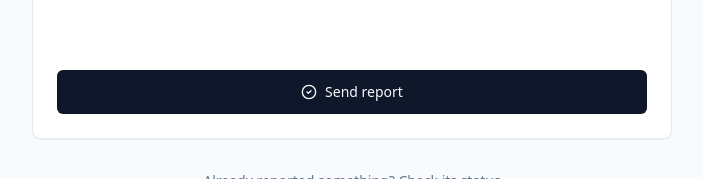
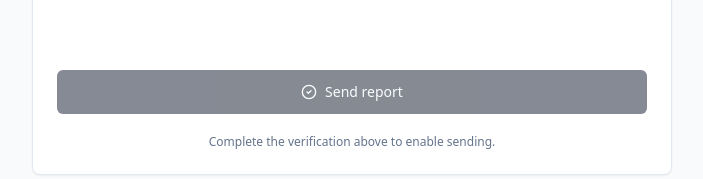
Before and after one commit to fabrizio-ferrentino/my-dev-bugtracker, a Next.js app: page / in a window 1280 px wide. Shown: the part 773-952 px from the top of the page, without its empty margins (288-991 px from the left). Built offline with nearby package versions, Linux system fonts and the light colour scheme; no server answers.

Commit message:
fix: turnstile-optional validation, captcha-gated submit, hydration-safe theme toggle

```diff
--- a/src/components/public/bug-report-form.tsx
+++ b/src/components/public/bug-report-form.tsx
@@ -42,6 +42,12 @@ export function BugReportForm() {
   const [error, setError] = useState<string | null>(null);
   const [fieldErrors, setFieldErrors] = useState<Record<string, string>>({});
   const [fileName, setFileName] = useState<string | null>(null);
+  // When a site key is configured the captcha must be solved first —
+  // otherwise the server rejects the request. (No site key = dev bypass.)
+  const turnstileRequired = Boolean(
+    process.env.NEXT_PUBLIC_TURNSTILE_SITE_KEY,
+  );
+  const captchaPending = turnstileRequired && !turnstileToken;
 
   async function handleSubmit(e: React.FormEvent<HTMLFormElement>) {
     e.preventDefault();
@@ -229,7 +235,7 @@ export function BugReportForm() {
             </p>
           )}
 
-          <Button type="submit" size="lg" disabled={submitting}>
+          <Button type="submit" size="lg" disabled={submitting || captchaPending}>
             {submitting ? (
               <>
                 <Loader2 aria-hidden className="animate-spin" />
@@ -242,6 +248,11 @@ export function BugReportForm() {
               </>
             )}
           </Button>
+          {captchaPending && (
+            <p className="text-center text-xs text-slate-500">
+              Complete the verification above to enable sending.
+            </p>
+          )}
         </form>
       </CardContent>
     </Card>
--- a/src/components/theme-toggle.tsx
+++ b/src/components/theme-toggle.tsx
@@ -2,10 +2,24 @@
 
 import { Moon, Sun } from "lucide-react";
 import { useTheme } from "next-themes";
+import { useEffect, useState } from "react";
 import { Button } from "@/components/ui/button";
 
 export function ThemeToggle() {
   const { theme, setTheme } = useTheme();
+  // Theme is unknown until client mount — render a stable placeholder
+  // before that, otherwise server/client HTML differs (hydration error).
+  const [mounted, setMounted] = useState(false);
+  useEffect(() => setMounted(true), []);
+
+  if (!mounted) {
+    return (
+      <Button variant="ghost" size="icon" type="button" disabled aria-hidden>
+        <Moon aria-hidden />
+      </Button>
+    );
+  }
+
   const isDark = theme === "dark";
   return (
     <Button
--- a/src/lib/validation.ts
+++ b/src/lib/validation.ts
@@ -25,7 +25,10 @@ export const createBugSchema = z.object({
     .optional()
     .transform((v) => (v === "" ? undefined : v))
     .pipe(z.string().email("Invalid email address.").optional()),
-  turnstileToken: z.string().min(1, "Captcha token is missing."),
+  // May be empty when no site key is configured (dev bypass) or when the
+  // widget hasn't produced a token yet. Emptiness is handled in the route:
+  // verifyTurnstile() rejects it unless the dev bypass applies.
+  turnstileToken: z.string().max(2048).optional().default(""),
   // Collected client-side, all optional, length-capped.
   browser: z.string().max(100).optional(),
   os: z.string().max(100).optional(),
```
